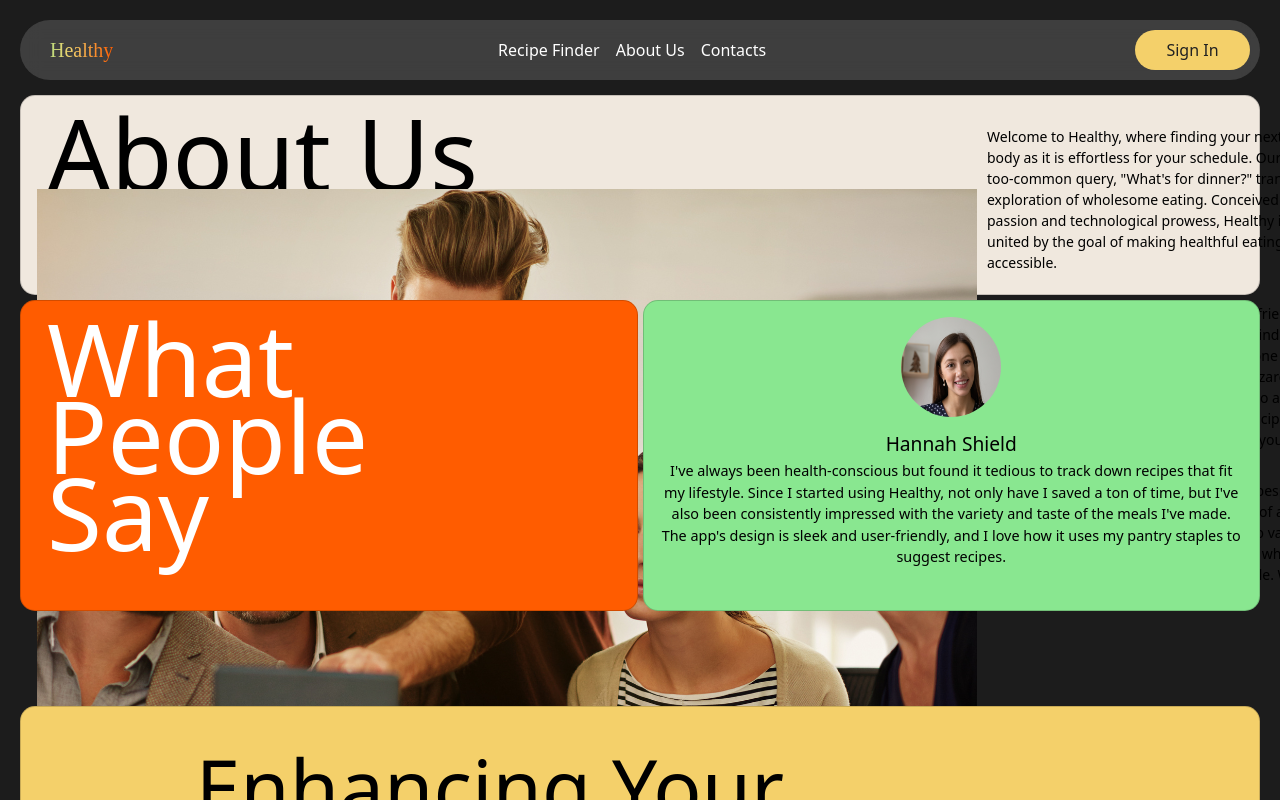
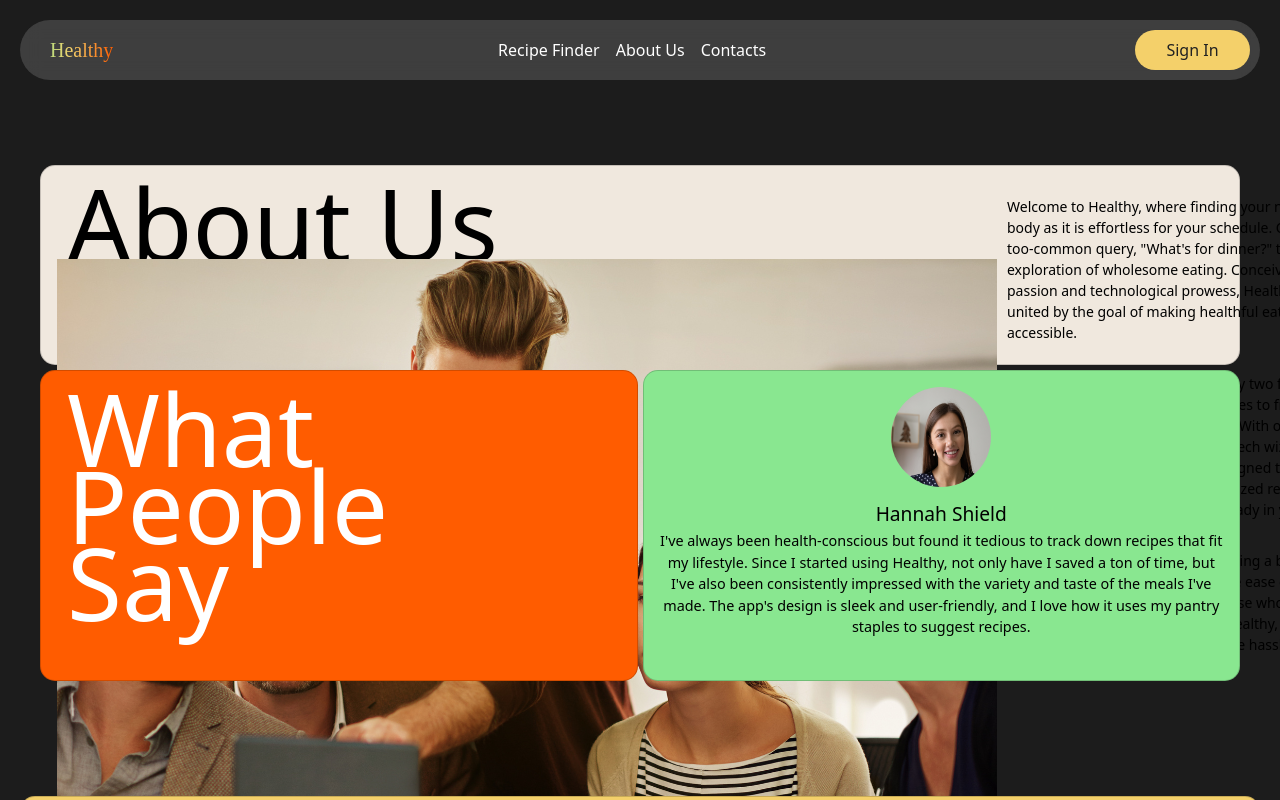
Before and after one commit to recipe-finder-group-project/recipe-finder, a React (Create React App) app in the folder client/: page /about in a window 1280 px wide. Shown: the top 800 px of the page. Built offline with nearby package versions, Linux system fonts and the light colour scheme; no server answers; a web font is replaced by a local one.

Commit message:
class applies

```diff
--- a/client/src/pages/AboutUs.js
+++ b/client/src/pages/AboutUs.js
@@ -8,7 +8,7 @@ import "../components/css/FooterComponent.css"
 
 const AboutUs = () => {
   return (
-    <div>
+    <div className="main-footer-container">
       <Card.Body className="top-section">
         <Card className="top-content-card">
           <Card.Body>
```
